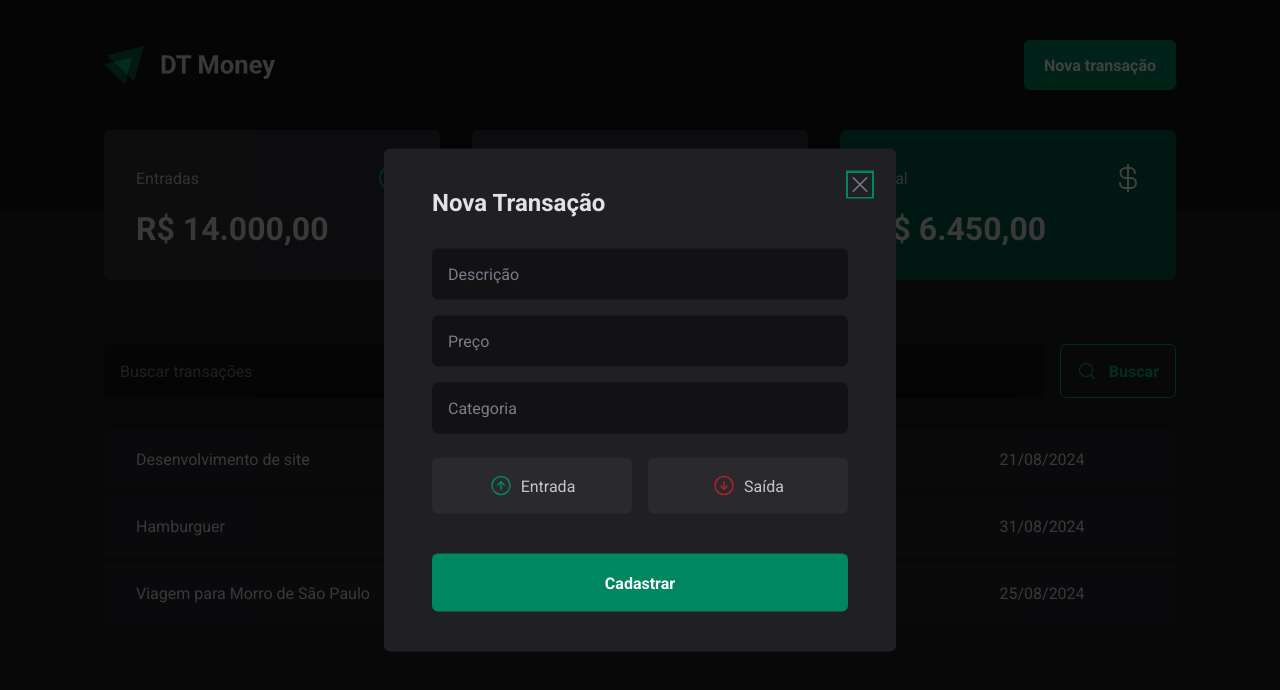
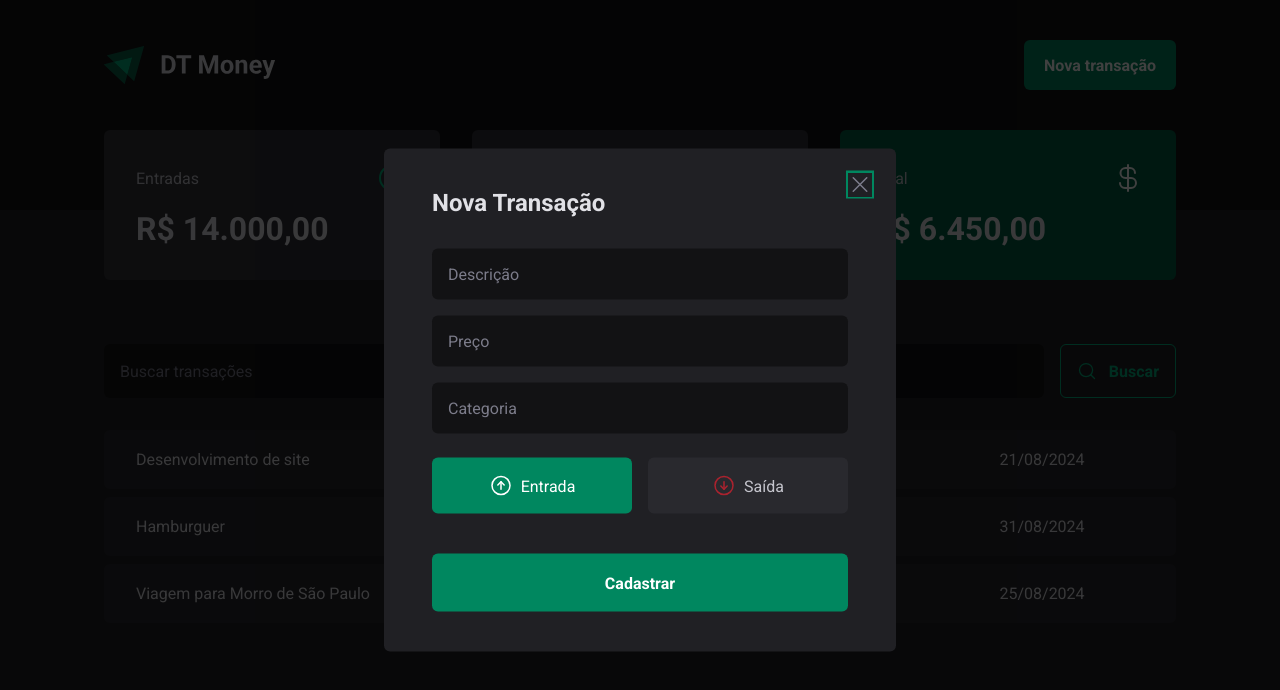
Before and after one commit to james-meneses/dt-money, a React (Vite) app: page / in a window 1280 px wide. Both pictures are taken after a click on the button "Nova transação". Shown: the top 690 px of the page. Built offline with nearby package versions, Linux system fonts and the light colour scheme; data requests are answered from the project's data file.

Commit message:
SEts a controlled component in the new transaction form using react hook form

```diff
--- a/src/components/NewTransactionModal/index.tsx
+++ b/src/components/NewTransactionModal/index.tsx
@@ -9,25 +9,29 @@
 import { ArrowCircleDown, ArrowCircleUp, X } from "phosphor-react";
 
 import * as z from "zod";
-import { useForm } from "react-hook-form";
+import { Controller, useForm } from "react-hook-form";
 import { zodResolver } from "@hookform/resolvers/zod";
 
 const NewTransactionFormSchema = z.object({
   description: z.string(),
   price: z.number(),
   category: z.string(),
-  // type: z.enum(["income", "outcome"]),
+  type: z.enum(["income", "outcome"]),
 });
 
 type NewTransactionFormInputs = z.infer<typeof NewTransactionFormSchema>;
 
 export function NewTransactionModal() {
   const {
+    control,
     register,
     handleSubmit,
     formState: { isSubmitting },
   } = useForm<NewTransactionFormInputs>({
     resolver: zodResolver(NewTransactionFormSchema),
+    defaultValues: {
+      type: "income",
+    },
   });
 
   async function handleCreateNewTransaction(data: NewTransactionFormInputs) {
@@ -65,7 +69,16 @@
             {...register("category")}
           />
 
-          <TransactionType>
+          <Controller
+            control={control}
+            name="type"
+            render={({ field }) => {
+              console.log(field);
+              return (
+                <TransactionType
+                  onValueChange={field.onChange}
+                  value={field.value}
+                >
                   <TransactionTypeButton
                     value="income"
                     variant="income"
@@ -83,6 +96,9 @@
                     Saída
                   </TransactionTypeButton>
                 </TransactionType>
+              );
+            }}
+          />
 
           <button type="submit" disabled={isSubmitting}>
             Cadastrar
```
Lines whose indentation alone changed are shown as unchanged.
